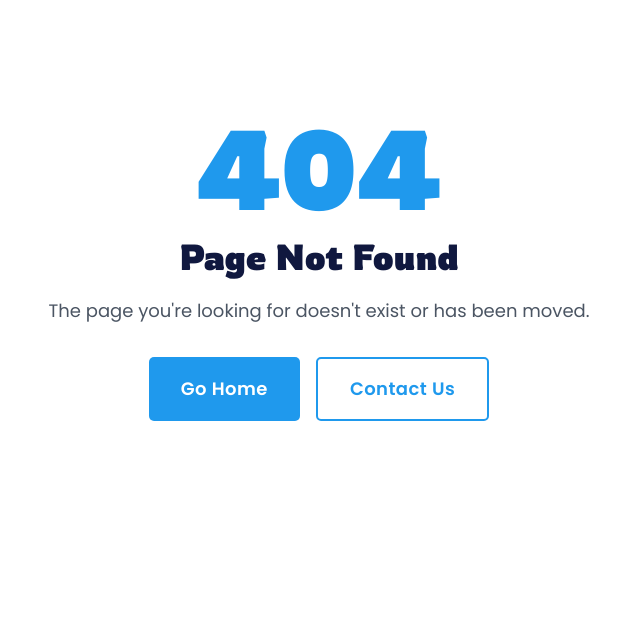
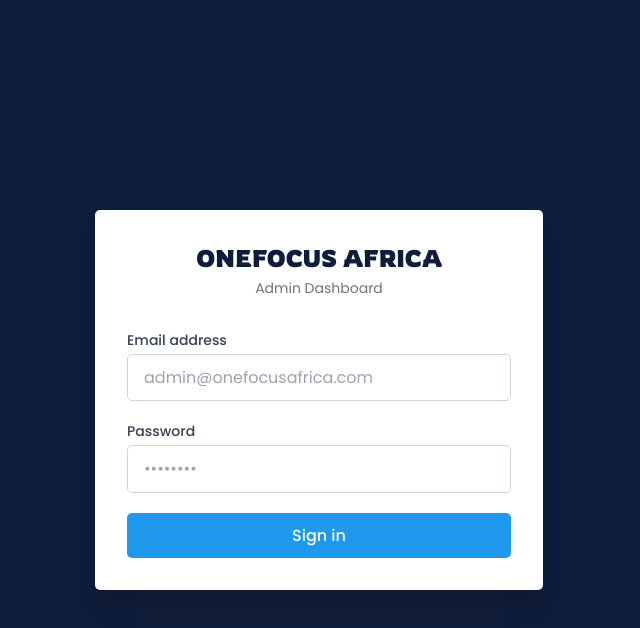
Before and after one commit to Alain383/onefocusafrica, a Next.js app: page /auth/login in a window 1280 px wide. Before the commit this address had no page. Shown: the top 628 px of the page, without its empty margins (321-961 px from the left). Built offline with nearby package versions, Linux system fonts and the light colour scheme.

Commit message:
fix: move login to /auth/login outside admin route structure

```diff
--- a/app/admin/layout.tsx
+++ b/app/admin/layout.tsx
@@ -10,9 +10,9 @@ export default async function AdminLayout({
 }) {
   const session = await auth()
 
-  // If no session, redirect to login
+  // If no session, redirect to login (outside admin structure)
   if (!session) {
-    redirect('/admin/login')
+    redirect('/auth/login')
   }
 
   // Extract user info with defaults
--- /dev/null
+++ b/app/auth/login/page.tsx
@@ -0,0 +1,101 @@
+'use client'
+
+import { useState, FormEvent } from 'react'
+import { signIn } from 'next-auth/react'
+import { useRouter } from 'next/navigation'
+
+export default function AdminLoginPage() {
+  const router = useRouter()
+  const [email, setEmail] = useState('')
+  const [password, setPassword] = useState('')
+  const [error, setError] = useState<string | null>(null)
+  const [loading, setLoading] = useState(false)
+
+  async function handleSubmit(e: FormEvent) {
+    e.preventDefault()
+    setLoading(true)
+    setError(null)
+
+    try {
+      const result = await signIn('credentials', {
+        email,
+        password,
+        redirect: false,
+      })
+
+      if (!result || result.error) {
+        const msg = result?.error ?? ''
+        if (msg.toLowerCase().includes('too many') || msg.includes('429')) {
+          setError(msg)
+        } else {
+          setError('Invalid email or password.')
+        }
+      } else {
+        router.push('/admin')
+      }
+    } catch {
+      setError('Something went wrong. Please try again.')
+    } finally {
+      setLoading(false)
+    }
+  }
+
+  return (
+    <div className="min-h-screen flex items-center justify-center bg-[#101D3A]">
+      <div className="w-full max-w-md bg-white rounded-2xl shadow-xl p-8">
+        <div className="text-center mb-8">
+          <h1 className="text-2xl font-bold text-[#101D3A]">ONEFOCUS AFRICA</h1>
+          <p className="text-gray-500 mt-1 text-sm">Admin Dashboard</p>
+        </div>
+
+        <form onSubmit={handleSubmit} className="space-y-5">
+          <div>
+            <label htmlFor="email" className="block text-sm font-medium text-gray-700 mb-1">
+              Email address
+            </label>
+            <input
+              id="email"
+              type="email"
+              autoComplete="email"
+              required
+              value={email}
+              onChange={(e) => setEmail(e.target.value)}
+              className="w-full px-4 py-2.5 border border-gray-300 rounded-lg focus:outline-none focus:ring-2 focus:ring-[#1F99ED] focus:border-transparent"
+              placeholder="admin@onefocusafrica.com"
+            />
+          </div>
+
+          <div>
+            <label htmlFor="password" className="block text-sm font-medium text-gray-700 mb-1">
+              Password
+            </label>
+            <input
+              id="password"
+              type="password"
+              autoComplete="current-password"
+              required
+              value={password}
+              onChange={(e) => setPassword(e.target.value)}
+              className="w-full px-4 py-2.5 border border-gray-300 rounded-lg focus:outline-none focus:ring-2 focus:ring-[#1F99ED] focus:border-transparent"
+              placeholder="••••••••"
+            />
+          </div>
+
+          {error && (
+            <div role="alert" className="text-sm text-red-600 bg-red-50 border border-red-200 rounded-lg px-4 py-3">
+              {error}
+            </div>
+          )}
+
+          <button
+            type="submit"
+            disabled={loading}
+            className="w-full bg-[#1F99ED] text-white py-2.5 rounded-lg font-medium hover:bg-[#1a87d4] disabled:opacity-60 disabled:cursor-not-allowed transition-colors"
+          >
+            {loading ? 'Signing in…' : 'Sign in'}
+          </button>
+        </form>
+      </div>
+    </div>
+  )
+}
```
Also changed, not shown: middleware.ts (+2 -7 lines).
